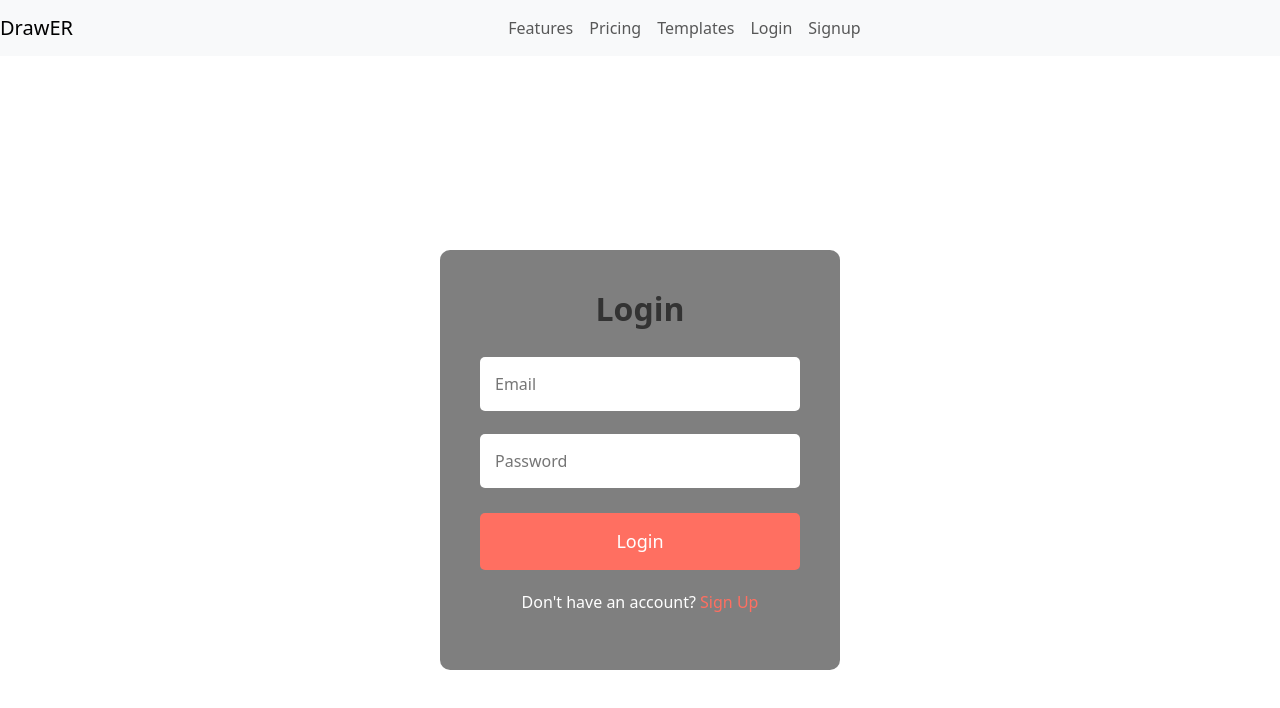
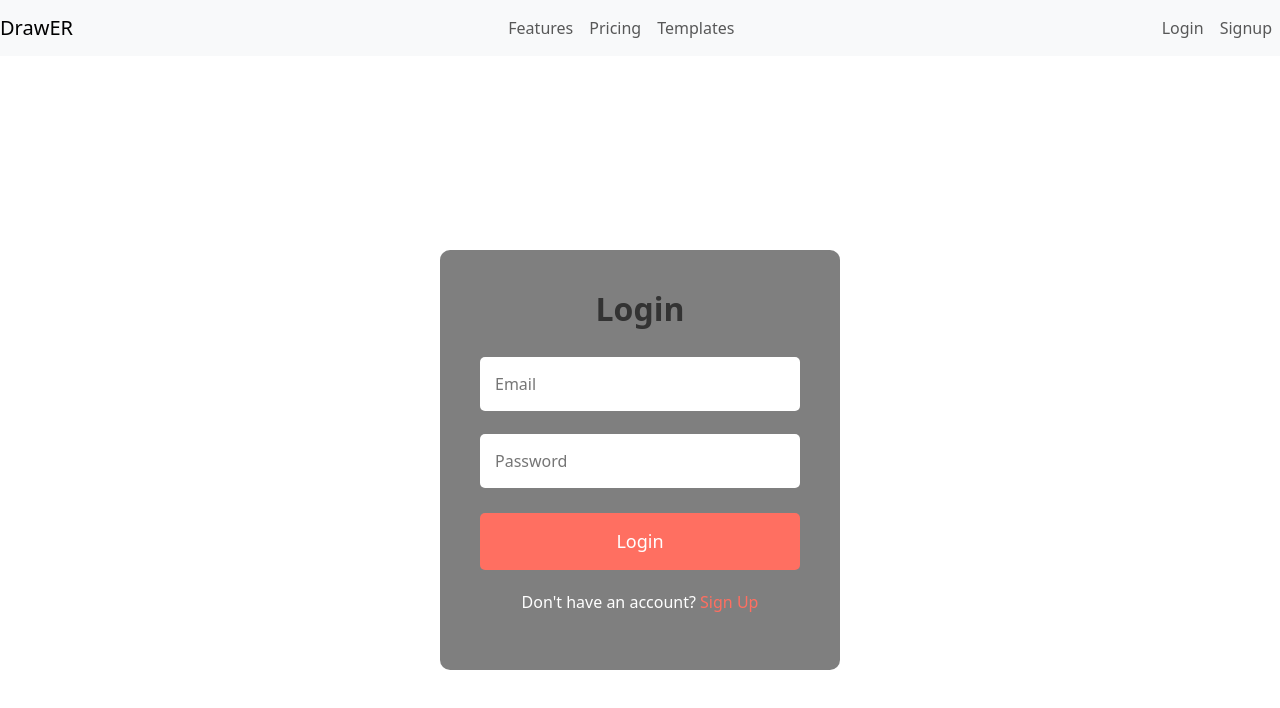
Before and after one commit to varad-pawar1/ER-Diagram-Builder, a React (Vite) app in the folder ER-DIGRAM/: page /login in a window 1280 px wide. Shown: the top 708 px of the page. Built offline with nearby package versions, Linux system fonts and the light colour scheme.

Commit message:
the navbar session logout and login changes

```diff
--- a/ER-DIGRAM/src/scomponents/Navbar.jsx
+++ b/ER-DIGRAM/src/scomponents/Navbar.jsx
@@ -7,21 +7,23 @@ const Navbar = ({ isLoggedIn, handleLogout }) => (
   <div className="navbar-container">
     <nav className="navbar navbar-expand-lg navbar-light bg-light">
       <a className="navbar-brand" href="/">DrawER</a>
-      <div className="collapse navbar-collapse justify-content-center">
-        <ul className="navbar-nav">
+      <div className="collapse navbar-collapse justify-content-between">
+        <ul className="navbar-nav mx-auto">
           <li className="nav-item">
-            <Link style={{ cursor: "pointer" }}  className="nav-link" to="features" smooth={true} duration={250}>Features</Link>  {/* Use Link for smooth scroll */}
+            <Link style={{ cursor: "pointer" }} className="nav-link" to="features" smooth={true} duration={250}>Features</Link> {/* Use Link for smooth scroll */}
           </li>
           <li className="nav-item">
-            <Link style={{ cursor: "pointer" }}  className="nav-link" to="pricing" smooth={true} duration={250}>Pricing</Link>
+            <Link style={{ cursor: "pointer" }} className="nav-link" to="pricing" smooth={true} duration={250}>Pricing</Link>
           </li>
           <li className="nav-item">
             <a className="nav-link" href="/templates">Templates</a>
           </li>
+        </ul>
+        <ul className="navbar-nav">
           {isLoggedIn ? (
             <li className="nav-item nav-link btn btn-link d-flex align-items-center"
-                onClick={handleLogout}>
-                Logout
+              onClick={handleLogout}>
+              Logout
             </li>
           ) : (
             <>
```
Also changed, not shown: ER-DIGRAM/src/scomponents/CSS/style.css (+7 -3 lines).
